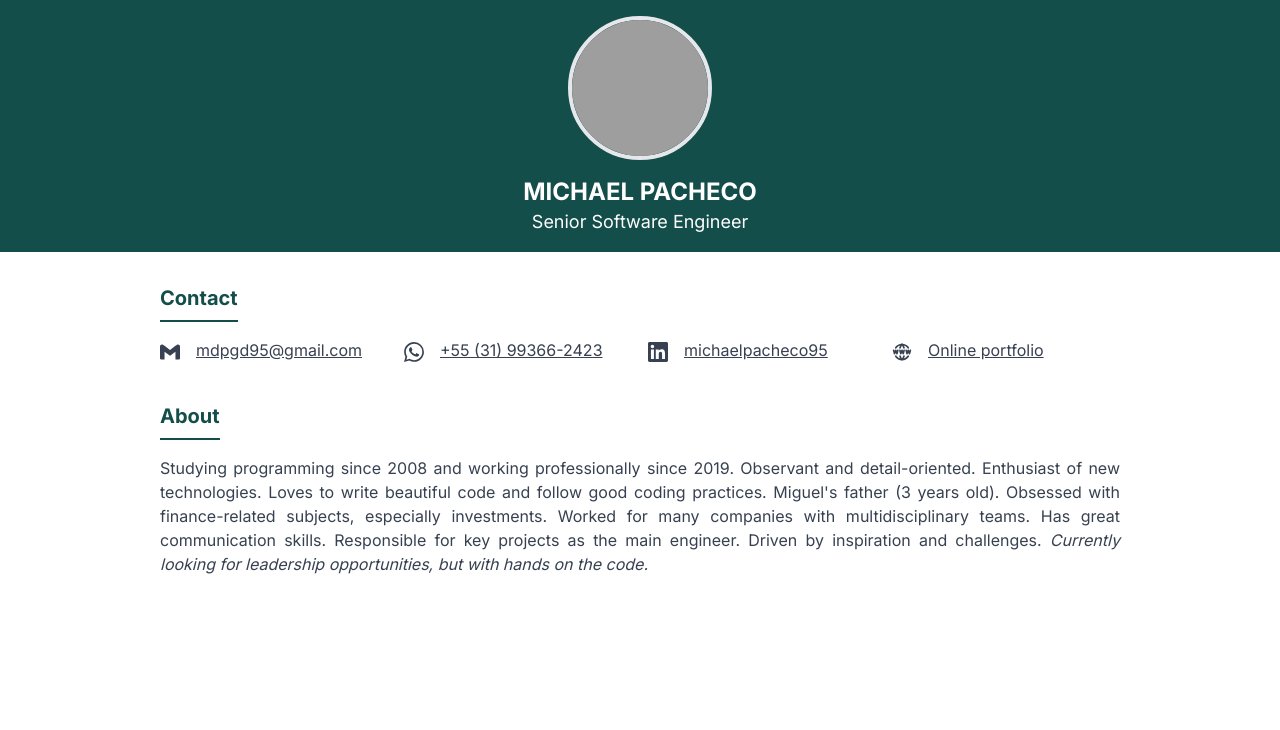
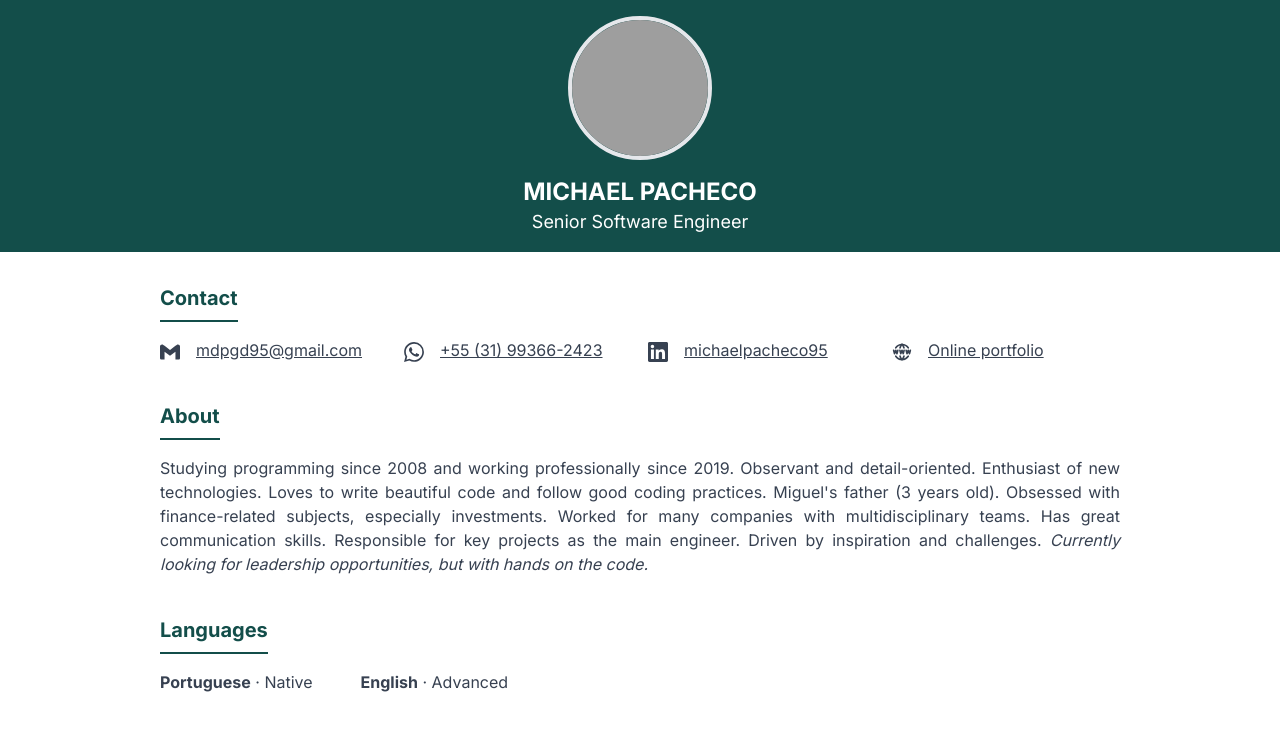
Before and after one commit to Pacheco95/resume, a Next.js app: page / in a window 1280 px wide. Shown: the top 730 px of the page. Built offline with nearby package versions, Linux system fonts and the light colour scheme; grey boxes are pictures that could not be loaded.

Commit message:
feat: add languages settings

```diff
--- /dev/null
+++ b/src/app/containers/Languages.tsx
@@ -0,0 +1,22 @@
+import { Section } from "@/app/containers";
+
+export interface LanguagesProps {
+  languages: {
+    name: string;
+    proficiency: string;
+  }[];
+}
+
+const Languages = ({ languages }: LanguagesProps) => (
+  <Section title="Languages">
+    <ul className="flex flex-wrap gap-12">
+      {languages.map(({ name, proficiency }) => (
+        <li key={name}>
+          <span className="font-bold">{name}</span> · {proficiency}
+        </li>
+      ))}
+    </ul>
+  </Section>
+);
+
+export default Languages;
--- a/src/app/page.tsx
+++ b/src/app/page.tsx
@@ -1,5 +1,6 @@
 import { NextPage } from "next";
 import { About, Contact, Header } from "@/app/containers";
+import Languages from "@/app/containers/Languages";
 
 const Home: NextPage = () => (
   <>
@@ -17,6 +18,12 @@ const Home: NextPage = () => (
     <main className="m-auto flex flex-col gap-y-10 align-center p-8 text-justify max-w-lg lg:max-w-5xl">
       <Contact />
       <About />
+      <Languages
+        languages={[
+          { name: "Portuguese", proficiency: "Native" },
+          { name: "English", proficiency: "Advanced" },
+        ]}
+      />
     </main>
   </>
 );
```
